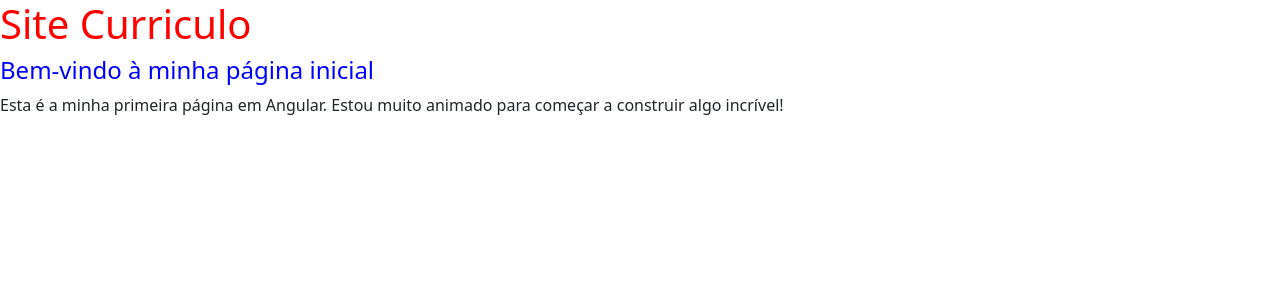
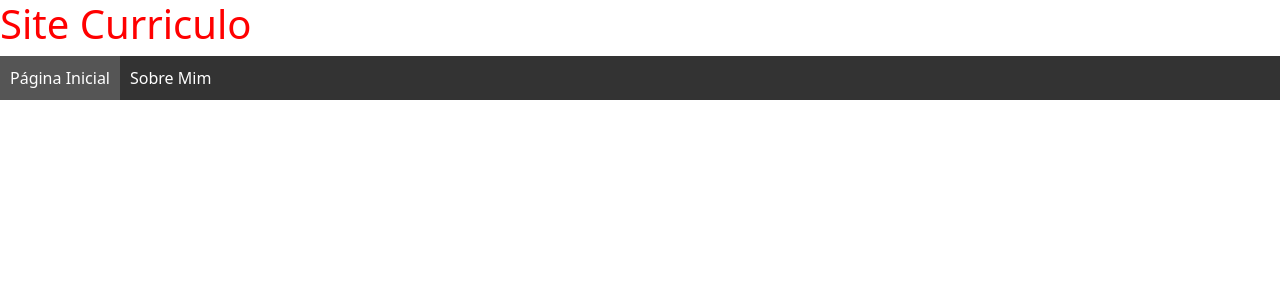
Before and after one commit to IuriBNegherbon/SiteCurriculoFrontEnd, an Angular app: page / in a window 1280 px wide. Shown: the top 300 px of the page. Built offline with nearby package versions, Linux system fonts and the light colour scheme.

Commit message:
Feat: Adicionado barra de menu para navegar entre as paginas

```diff
--- a/src/app/about/about.component.css
+++ b/src/app/about/about.component.css
@@ -1,11 +1,29 @@
-/* src/app/home/home.component.css */
-
-h1 {
-  color: blue;
-  font-size: 24px;
+nav {
+  background-color: #333;
+  color: #fff;
 }
 
-p {
-  font-size: 16px;
-  line-height: 1.5;
+ul {
+  list-style: none;
+  margin: 0;
+  padding: 0;
 }
+
+li {
+  display: inline-block;
+}
+
+a {
+  display: block;
+  color: #fff;
+  padding: 10px;
+  text-decoration: none;
+}
+
+a:hover {
+  background-color: #555;
+}
+
+.active {
+  background-color: #555;
+}
--- a/src/app/about/about.component.html
+++ b/src/app/about/about.component.html
@@ -1,3 +1,7 @@
-<h1>
-  About Page
-</h1>
+<nav>
+  <ul>
+    <li *ngFor="let menuItem of menuItems">
+      <a routerLink="{{ menuItem.path }}" routerLinkActive="active">{{ menuItem.label }}</a>
+    </li>
+  </ul>
+</nav>
--- a/src/app/about/about.component.ts
+++ b/src/app/about/about.component.ts
@@ -1,4 +1,5 @@
 import { Component, OnInit } from '@angular/core';
+import { HomeComponent } from '../home/home.component';
 
 @Component({
   selector: 'app-about',
@@ -7,9 +8,13 @@ import { Component, OnInit } from '@angular/core';
 })
 export class AboutComponent implements OnInit {
 
-  constructor() { }
+  menuItems = [
+    { label: 'Página Inicial', path: '/' },
+    { label: 'Sobre Mim', path: '/about' }
+  ];
 
   ngOnInit(): void {
+
   }
 
 }
--- a/src/app/home/home.component.css
+++ b/src/app/home/home.component.css
@@ -1,11 +1,29 @@
-/* src/app/home/home.component.css */
-
-h1 {
-  color: blue;
-  font-size: 24px;
+nav {
+  background-color: #333;
+  color: #fff;
 }
 
-p {
-  font-size: 16px;
-  line-height: 1.5;
+ul {
+  list-style: none;
+  margin: 0;
+  padding: 0;
 }
+
+li {
+  display: inline-block;
+}
+
+a {
+  display: block;
+  color: #fff;
+  padding: 10px;
+  text-decoration: none;
+}
+
+a:hover {
+  background-color: #555;
+}
+
+.active {
+  background-color: #555;
+}
--- a/src/app/home/home.component.html
+++ b/src/app/home/home.component.html
@@ -1,2 +1,16 @@
-<h1>Bem-vindo à minha página inicial</h1>
-<p>Esta é a minha primeira página em Angular. Estou muito animado para começar a construir algo incrível!</p>
+
+  <nav>
+  <ul>
+    <li *ngFor="let menuItem of menuItems">
+      <a routerLink="{{ menuItem.path }}" routerLinkActive="active">{{ menuItem.label }}</a>
+    </li>
+  </ul>
+</nav>
+
+<!-- app-menu.component.html -->
+<!--<nav>
+  <ul>
+    <li><a routerLink="/" routerLinkActive="active" [routerLinkActiveOptions]="{exact: true}">Página Inicial</a></li>
+    <li><a routerLink="/about" routerLinkActive="active">Sobre Mim</a></li>
+  </ul>
+</nav>-->
--- a/src/app/home/home.component.ts
+++ b/src/app/home/home.component.ts
@@ -7,9 +7,14 @@ import { Component, OnInit } from '@angular/core';
 })
 export class HomeComponent implements OnInit {
 
-  constructor() { }
+menuItems = [
+    { label: 'Página Inicial', path: '/' },
+    { label: 'Sobre Mim', path: '/about' }
+  ];
+  //isActive: boolean | undefined;
 
   ngOnInit(): void {
+    // código que você quer executar quando o componente for inicializado
+    //this.isActive = true;
   }
-
 }
```
Also changed, not shown: src/app/app.module.ts (+14 -3 lines).
